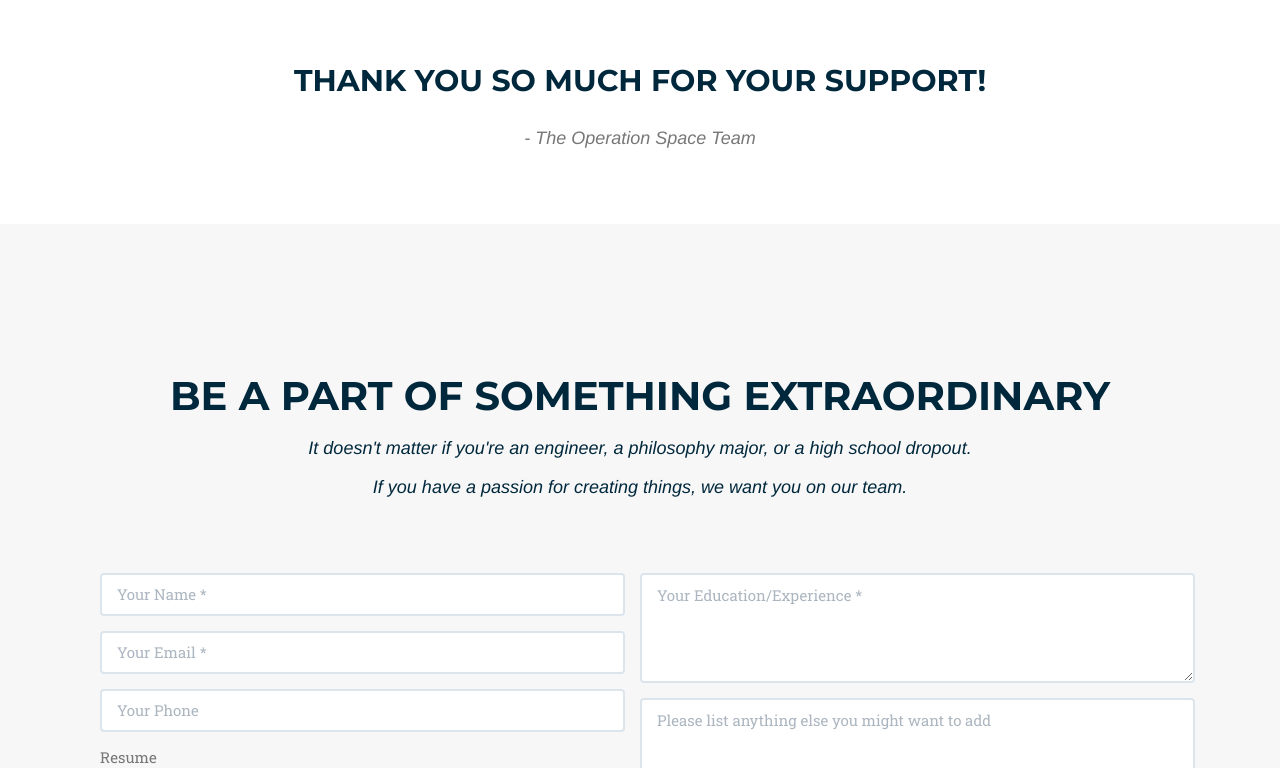
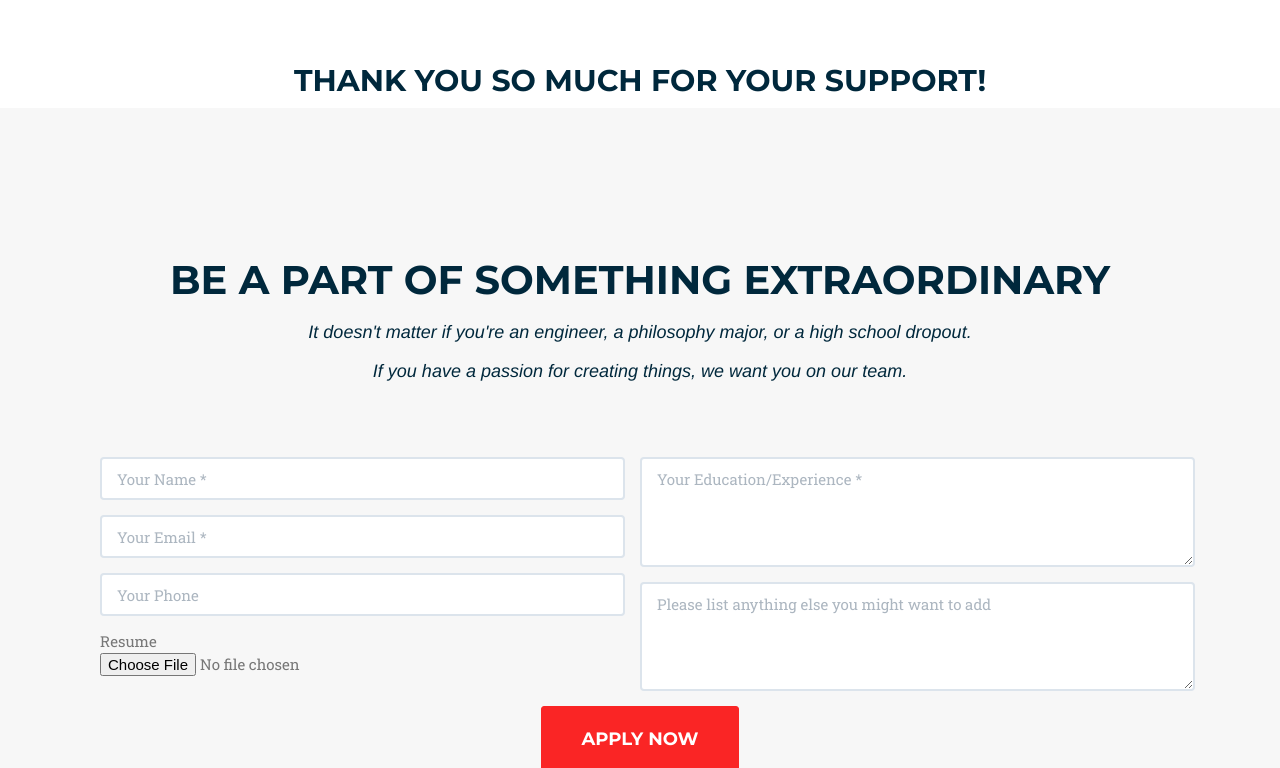
Before and after one commit to HughFerg/operation-space, a Jekyll site: the page built from index.html, in a window 1280 px wide and 900 px high, scrolled down 4573 px, cut to the strip 132-900 px from the top of the window. Built offline with Jekyll 4.4.1, drawn with Linux system fonts in a browser that asks for light colours; nearby versions of some CDN libraries; some web fonts are replaced; library files that are not in the unit come from our copies; a script that is not in the unit is left out.

Commit message:
removed signatur

```diff
--- a/_includes/2017_data/donate.html
+++ b/_includes/2017_data/donate.html
@@ -47,13 +47,6 @@
                 <h1 style="margin-top: 5%;">Thank you so much for your support!</h1>
             </div>
         </div>
-        <div class="row">
-            <div class="col-lg-12 text-center">
-                <h3 class="section-subheading text-muted">
-                    - The Operation Space Team
-                </h3>
-            </div>
-        </div>
     </div>
 </section>
 
```
